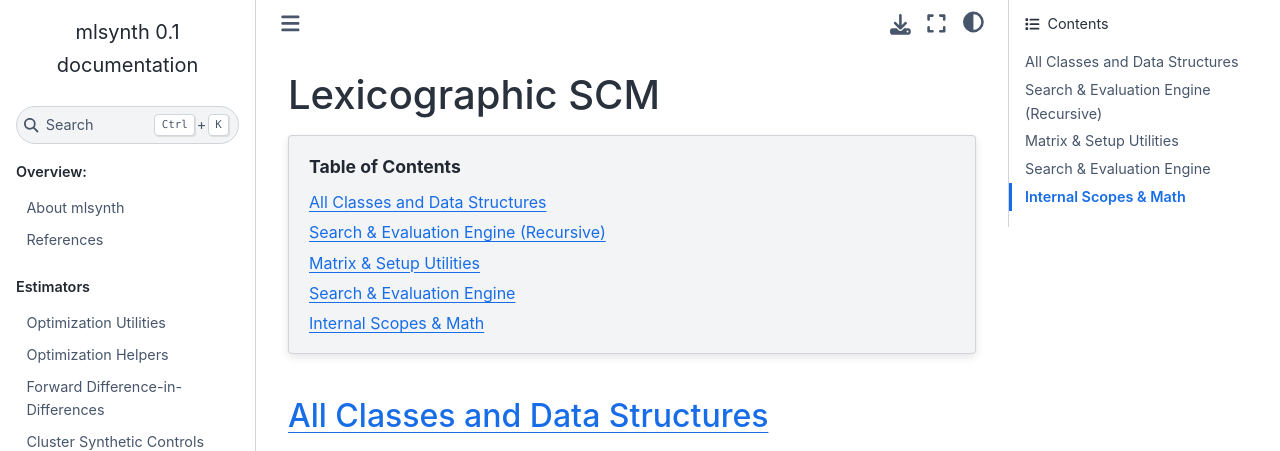
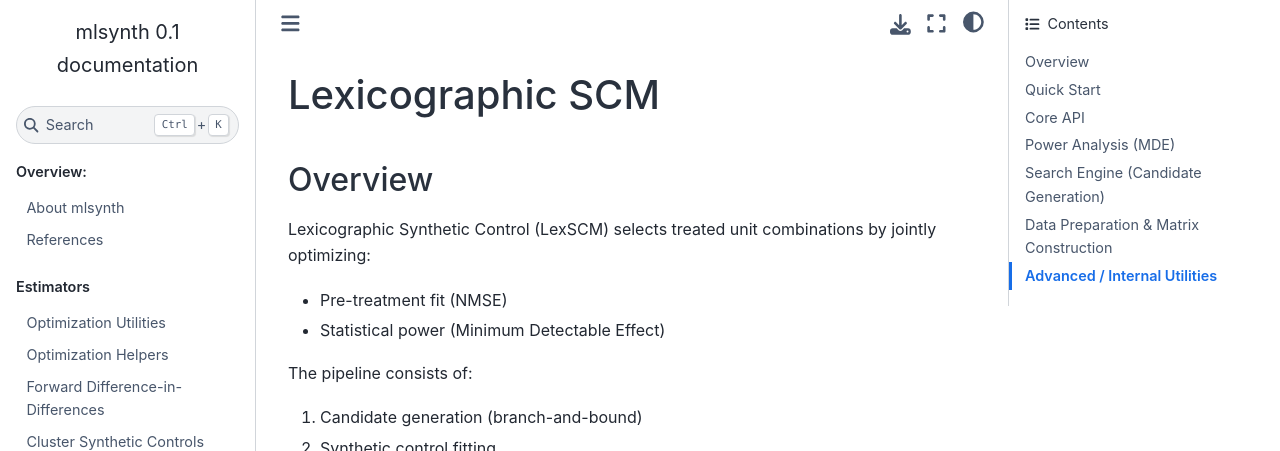
Before and after one commit to jgreathouse9/mlsynth, a Sphinx documentation site: the page built from docs/lexscm.rst, in a window 1280 px wide and 1400 px high. Shown: the top 451 px of the window. Built offline with Sphinx 7.4.7 and the Sphinx Book theme 1.1.4, drawn with Linux system fonts in a browser that asks for light colours; pages that are not in the unit, such as notebooks, are missing from menus; some of the changed text lies outside the part shown; grey boxes are pictures that could not be loaded.

Commit message:
Update lexscm.rst

```diff
--- a/docs/lexscm.rst
+++ b/docs/lexscm.rst
@@ -1,64 +1,90 @@
 Lexicographic SCM
 =================
 
-.. contents:: Table of Contents
-   :depth: 3
-   :local:
-
 .. currentmodule:: mlsynth
 
-All Classes and Data Structures
--------------------------------
+Overview
+--------
+
+Lexicographic Synthetic Control (LexSCM) selects treated unit combinations
+by jointly optimizing:
+
+- Pre-treatment fit (NMSE)
+- Statistical power (Minimum Detectable Effect)
+
+The pipeline consists of:
+
+1. Candidate generation (branch-and-bound)
+2. Synthetic control fitting
+3. Power analysis (MDE)
+4. Final selection (validity-first rule)
+
+Quick Start
+-----------
+
+.. code-block:: python
+
+    from mlsynth.estimators import LexSCM
+
+    model = LexSCM(...)
+    results = model.fit(data)
+
+    results.summary()
+
+Core API
+--------
 
 .. automodule:: mlsynth.estimators.lexscm
    :members:
    :undoc-members:
    :show-inheritance:
-   :private-members:
-   :special-members: __init__
+
+Power Analysis (MDE)
+-------------------
 
 .. automodule:: mlsynth.utils.fast_scm_helpers.power_helpers
    :members:
    :undoc-members:
 
-Search & Evaluation Engine (Recursive)
---------------------------------------
+This module implements:
 
-.. automodule:: mlsynth.utils.fast_scm_helpers.fast_scm_bb
-   :members:
-   :undoc-members:
-   :private-members:
+- Permutation-based inference
+- Minimum Detectable Effect (MDE)
+- Detectability curves across horizons
 
-.. automodule:: mlsynth.utils.fast_scm_helpers.fast_scm_control
-   :members:
-   :undoc-members:
-   :private-members:
+Search Engine (Candidate Generation)
+------------------------------------
 
-Matrix & Setup Utilities
-------------------------
-
-.. automodule:: mlsynth.utils.fast_scm_helpers.fast_scm_setup
-   :members:
-   :undoc-members:
-   :private-members:   :members: prepare_experiment_inputs, split_periods, build_X_tilde
-   :undoc-members:
-
-Search & Evaluation Engine
---------------------------
+These modules implement the combinatorial search over treated unit subsets.
 
 .. automodule:: mlsynth.utils.fast_scm_helpers.fast_scm_bb
    :members: branch_and_bound_topK
    :undoc-members:
-   :noindex:
 
 .. automodule:: mlsynth.utils.fast_scm_helpers.fast_scm_control
    :members: evaluate_candidates
    :undoc-members:
-   :noindex:
 
-Internal Scopes & Math
-----------------------
+Data Preparation & Matrix Construction
+-------------------------------------
+
+Utilities for constructing the synthetic control design matrices.
 
 .. automodule:: mlsynth.utils.fast_scm_helpers.fast_scm_setup
-   :members: _prepare_working_df, build_candidate_mask, build_f_vector, build_X_tilde, build_Y_matrix, build_Z_matrix
+   :members: prepare_experiment_inputs, split_periods, build_X_tilde
    :undoc-members:
+
+Advanced / Internal Utilities
+----------------------------
+
+Low-level helpers used internally by the search and estimation routines.
+
+.. automodule:: mlsynth.utils.fast_scm_helpers.fast_scm_setup
+   :members:
+       _prepare_working_df,
+       build_candidate_mask,
+       build_f_vector,
+       build_Y_matrix,
+       build_Z_matrix
+   :undoc-members:
+   :noindex:
```
